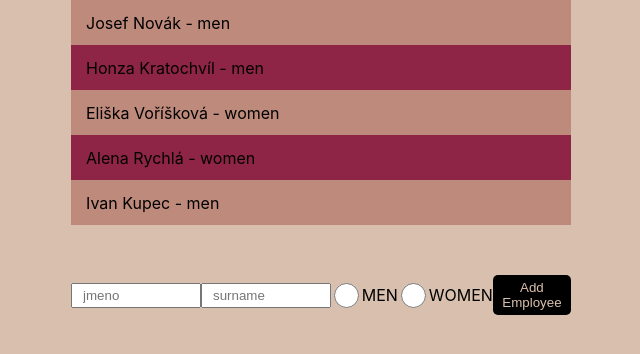
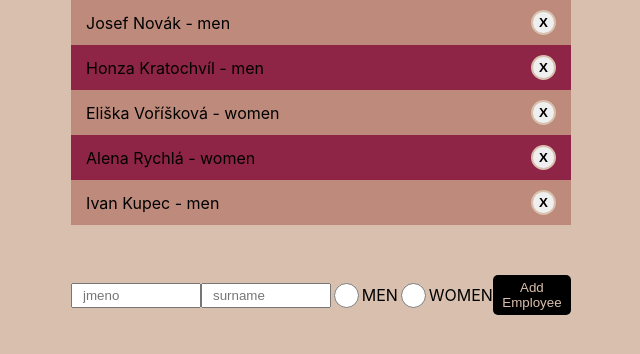
Before and after one commit to zajanaza/vykopove_prace, a React (Create React App) app: page / in a window 1280 px wide. Shown: the top 354 px of the page, without its empty margins (319-959 px from the left). Built offline with nearby package versions, Linux system fonts and the light colour scheme.

Commit message:
psi muzeme odebirat, pridana funkce handleDelete pro kazdy Item

```diff
--- a/src/components/Home/Home.js
+++ b/src/components/Home/Home.js
@@ -1,10 +1,11 @@
 import React from "react";
 import operators from '../../operatorsData';
 import { PageContainer, OperatorList, OperatorItem, OperatorForm, Input, Button } from './HomeStyle';
-import { useState } from "react";
+import { useState, useRef } from "react";
 
 export default function Home() {
   const [listOfOperators, setListOfOperators] =useState(operators);
+  const operatorsCount = useRef(operators.length);
   const [newOperator, setNewOperator] = useState({
     id: (listOfOperators.length > 0 ? Math.max(...listOfOperators.map(operator => operator.id)) + 1 : 1),
     name:"",
@@ -33,10 +34,10 @@ export default function Home() {
     setListOfOperators((listOfOperators) => {
       return [...listOfOperators, newOperator];
     });
-    const newOperatorId = newOperator.id + 1;
+    operatorsCount.current++;
     const newOperatorGender = newOperator.gender;
     const updateOperator = {
-      id: newOperatorId,
+      id: (operatorsCount.current + 1),
       name:"",
       surname:"",
       gender:newOperatorGender,
@@ -44,12 +45,28 @@ export default function Home() {
     setNewOperator(updateOperator);
     setValid(false);
   };
+  const handleDelete = (idToDel) => {
+    setListOfOperators(listOfOperators.filter((operator) => operator.id !== idToDel));
+  };
   return (
     <PageContainer>
       <OperatorList name='operatorList'>
         {listOfOperators.map((operator) => {
           return(
-            <OperatorItem key={operator.id}>{operator.name}  {operator.surname} - {operator.gender}
+            <OperatorItem key={operator.id}>
+              {operator.name}  {operator.surname} - {operator.gender}
+              <button
+              style={{
+                  color: 'black',
+                  fontWeight: 'bolder',
+                  border: 2 + 'px solid #D9C0AE',
+                  borderRadius: 50 + '%',
+                  height: 25 + 'px',
+                  width: 25 + 'px'
+              }}
+              onClick={() => {handleDelete(operator.id)}}>
+              X
+              </button>
             </OperatorItem>
           )
         })}
```
